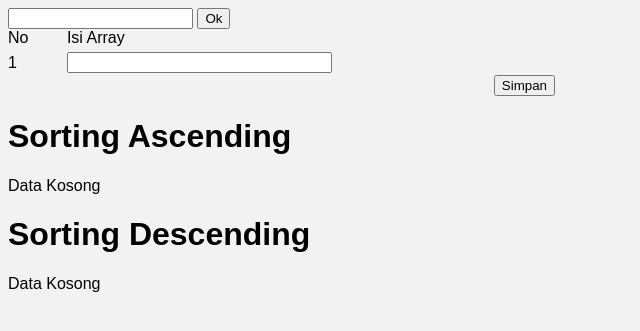
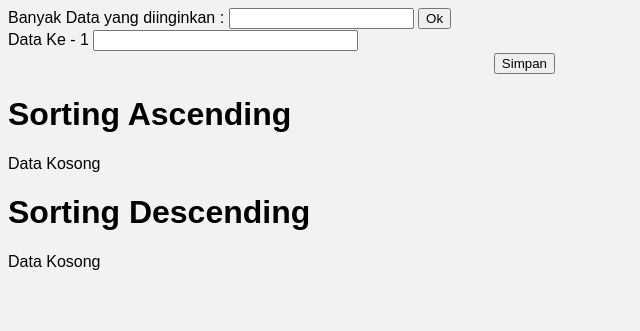
Before and after one commit to akramram/Webkeren, a PHP site: page /Sorting.php in a window 1280 px wide. Shown: the top 331 px of the page, without its empty margins (0-640 px from the left). Run offline with PHP 8.4, Linux system fonts and the light colour scheme.

Commit message:
Link ke Sorting & peng gg an sorting

```diff
--- a/Sorting.php
+++ b/Sorting.php
@@ -5,25 +5,10 @@
 	<link rel="stylesheet" href="./css/style.css">
 </head>
 <body>
-	<?php
-
-	  if(isset($_POST['btnOk'])){
-
-	  $nama= $_POST['nama'];
-
-	  foreach($nama as $key => $val){
-
-	  echo 'Data ke - ' .$key. ' = '.$nama[$key].' <br/>';
-
-	  }
-
-	  }
-
-	  ?>
 
 	<form method="get" name="frm" action="">
-
-	  <input name="jumlah" type="text" />
+		<label>Banyak Data yang diinginkan : </label>
+	  <input name="jumlah" type="number" />
 
 	  <input type="submit" name="btnJumlah" value="Ok" />
 
@@ -35,13 +20,7 @@
 
 	  <!--DWLayoutTable-->
 
-	  <tr>
 
-	  <td width="32" height="22" valign="top">No</td>
-
-	  <td width="240" valign="top">Isi Array</td>
-
-	  </tr>
 
 	  <?php
 
@@ -63,9 +42,11 @@
 
 	  <tr>
 
-	  <td height="23"><?php echo $i; ?></td>
+	  <td height="23"></td>
 
-	  <td><input name="nama[]" type="text" size="30" /></td>
+	  <td>
+			<label>Data Ke - <?php echo $i; ?></label>
+			<input name="nama[]" type="text" size="30" /></td>
 
 	  </tr>
 
@@ -84,6 +65,20 @@
 	  </table>
 
 	  </form>
+<?php
+
+	  if(isset($_POST['btnOk'])){
+
+	  $nama= $_POST['nama'];
+
+	  foreach($nama as $key => $val){
+
+	  echo 'Data ke - ' .$key. ' = '.$nama[$key].' <br/>';
+
+	  }
+
+	  }
+ ?>
 
 <h1>Sorting Ascending</h1>
 <?php
```
Also changed, not shown: index.php (+1 -34 lines).
